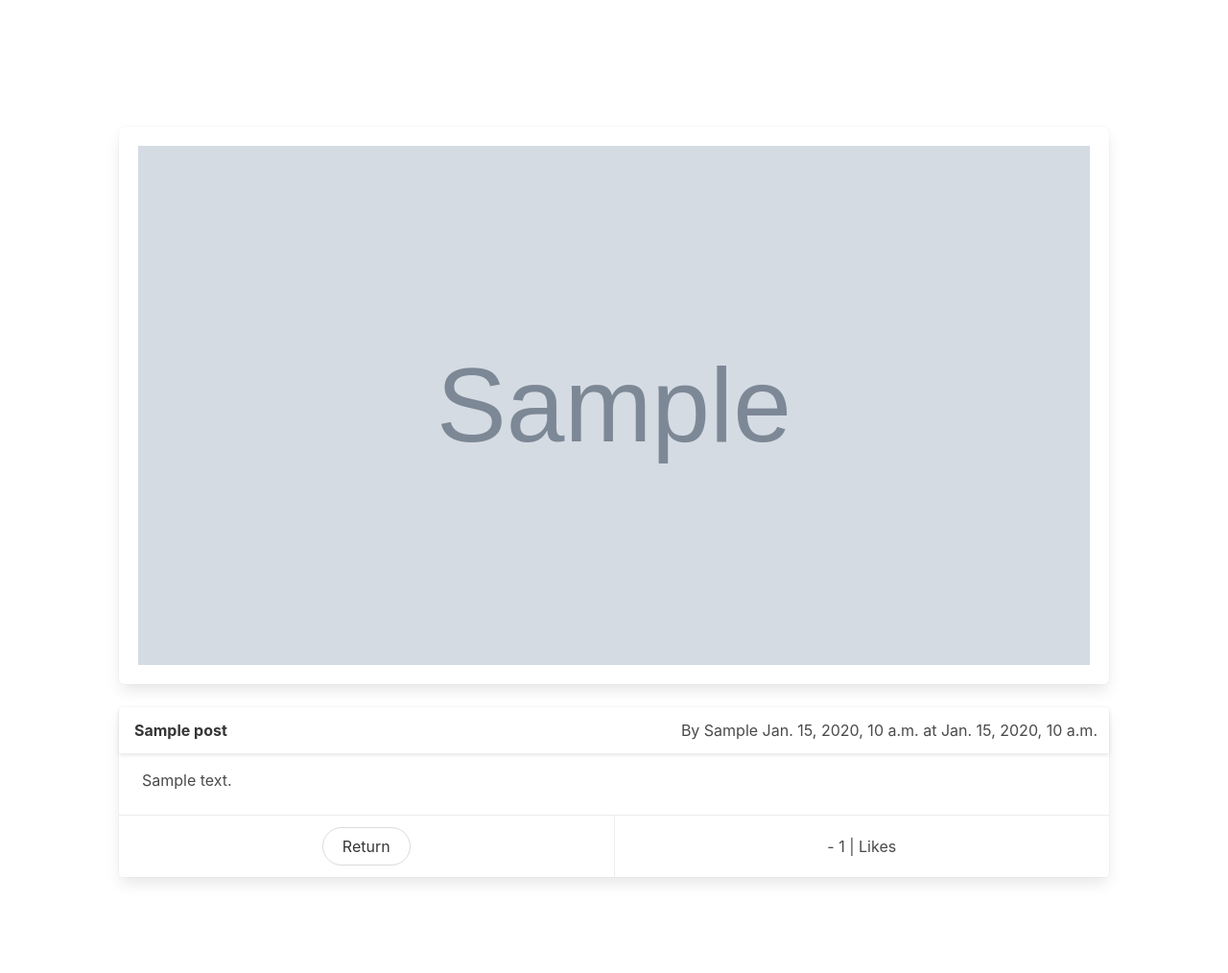
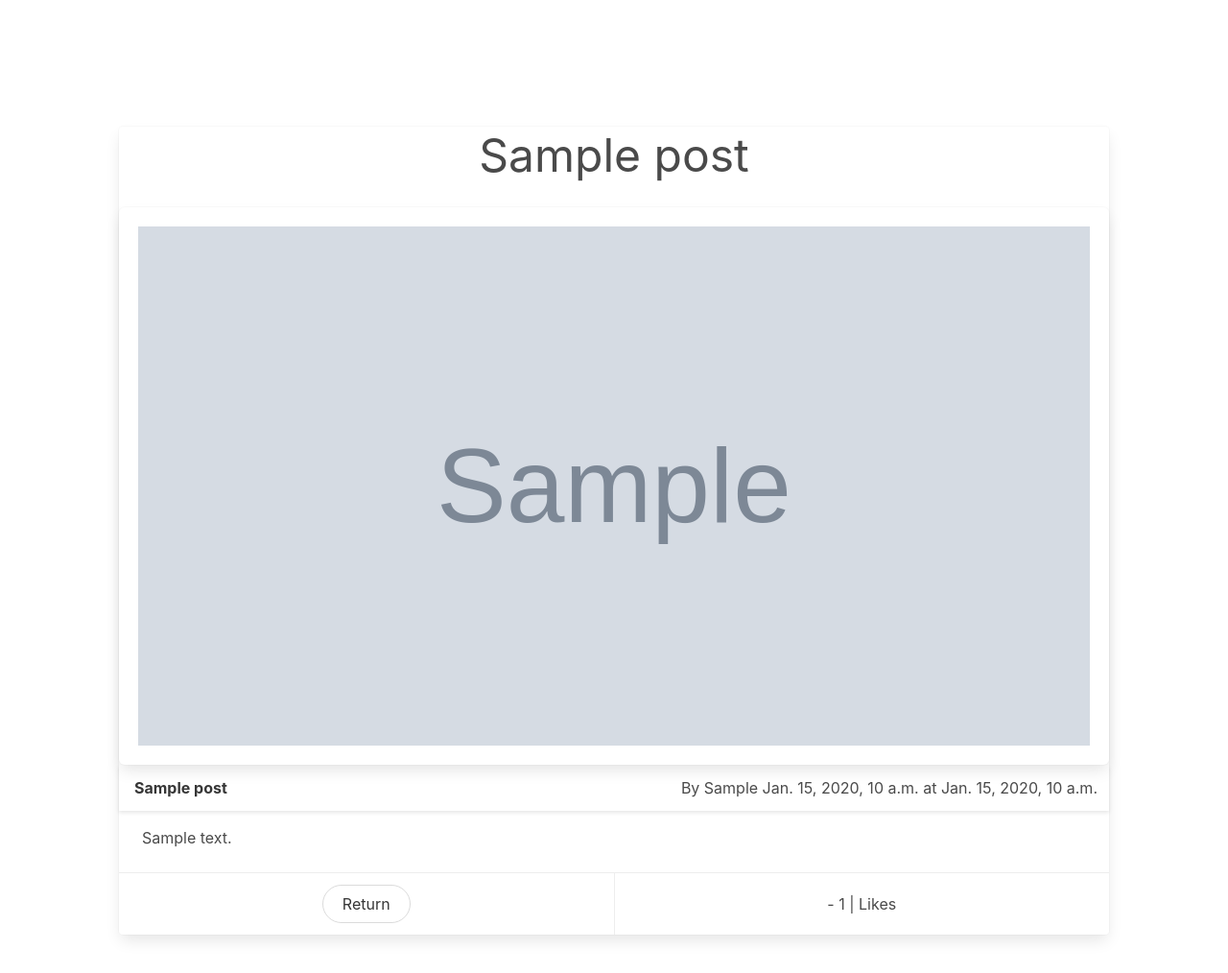
Before and after one commit to JonEast87/Django_Blog, a Django app: template JonsBlog/templates/article_details.html in a window 1280 px wide. Shown: the part 56-1070 px from the top of the page at 96% size. Run offline with Django 3.2, Linux system fonts and the light colour scheme; the template is opened without the code that fills it: most values are stand-ins (such as "Sample title", 1, 10 or a date in 2020); grey boxes marked "Sample" are stand-in pictures.

Commit message:
feeling much better about article-detail view now..

```diff
--- a/JonsBlog/templates/article_details.html
+++ b/JonsBlog/templates/article_details.html
@@ -6,20 +6,19 @@
 {% block content %}
     <section class="section">
         <div class="widget column is-full">
-            <figure class="image is-16by9">
-                {% if post.header_image %}
-                    <img alt="Article image" class="box" src="{{ post.header_image.url }}">
-                {% endif %}
-            </figure>
-            <br/>
             <div class="card post-card">
+                <h1 class="subtitle is-1 has-text-centered">{{ post.title_tag }}</h1>
+                <figure class="image is-16by9">
+                    {% if post.header_image %}
+                        <img alt="Article image" class="box" src="{{ post.header_image.url }}">
+                    {% endif %}
+                </figure>
                 <header class="post-header card-header">
                     <div class="card-header-title">{{ post.title }}</div>
                     <span class="card-header-author pr-3 pt-3">
                         By {{ post.author.first_name }} {{ post.publication_date }} at {{ post.publication_time }}
                     </span>
                 </header>
-                {#            <h3 class="subtitle is-3">'{{ post.title_tag }}'</h3>#}
 
                 <div class="card-content">
                     <div class="tags-wrapper">
```
Also changed, not shown: db.sqlite3.
